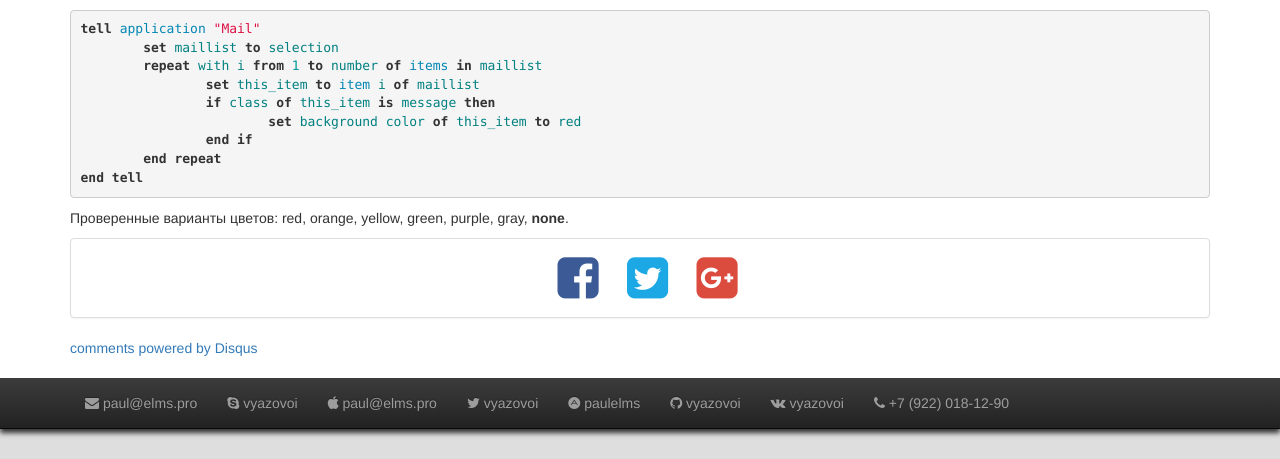
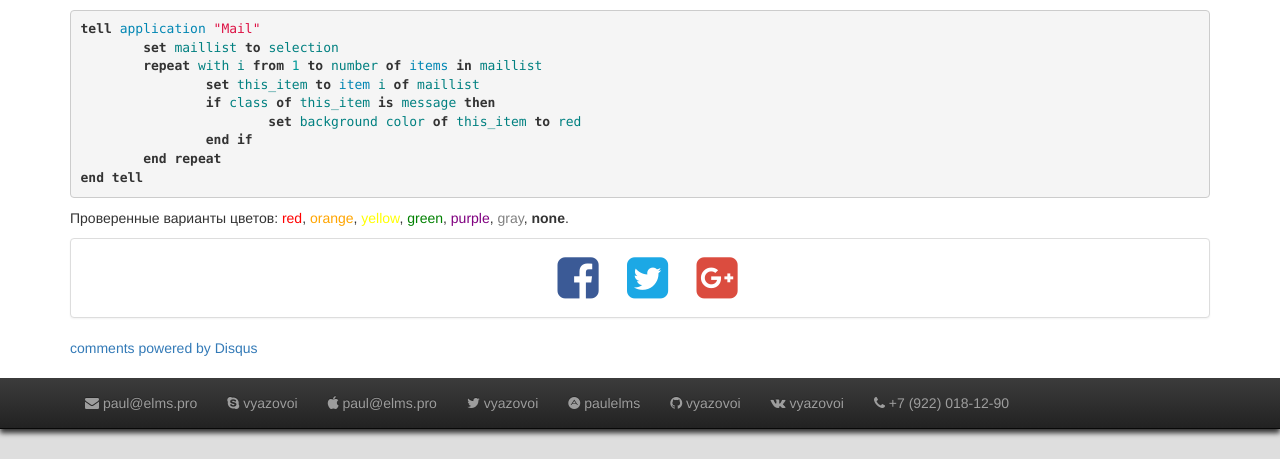
Before and after one commit to vyazovoi/vyazovoi.github.io, a Jekyll site: the page built from _posts/2013-11-04-mail-colors.md, in a window 1280 px wide. Shown: the part 568-1027 px from the top of the page. Built offline with Jekyll 4.4.1, drawn with Linux system fonts in a browser that asks for light colours; nearby versions of some CDN libraries; Markdown is read by kramdown in place of the engine named in the settings; comment, search, counter and statistics services are not loaded; part of the change alters nothing that is shown.

Commit message:
Пробую prose.io

```diff
--- a/_posts/2013-11-04-mail-colors.md
+++ b/_posts/2013-11-04-mail-colors.md
@@ -1,11 +1,12 @@
 ---
 layout: post
 title: Цвета вместо флажков в Mail.app
-date: 2013-11-04 00:02
+date: "2013-11-04 00:02"
 comments: true
 categories: OSX alfred AppleScript
-href:
+href: null
 icon: Mail_icon.png
+published: true
 ---
 
 Сам я в данный момент использую [Airmail](https://itunes.apple.com/us/app/airmail/id573171375?mt=12&uo=4&at=10l4tL&ct=searchlink), но давно хотел поделиться одной интересной фишкой для Mail.
@@ -33,4 +34,4 @@ tell application "Mail"
 end tell
 {% endhighlight %}
 
-Проверенные варианты цветов: red, orange, yellow, green, purple, gray, **none**.
+Проверенные варианты цветов: <span style="color:red">red</span>, <span style="color:orange">orange</span>, <span style="color:yellow">yellow</span>, <span style="color:green">green</span>, <span style="color:purple">purple</span>, <span style="color:gray">gray</span>, **none**.
```
